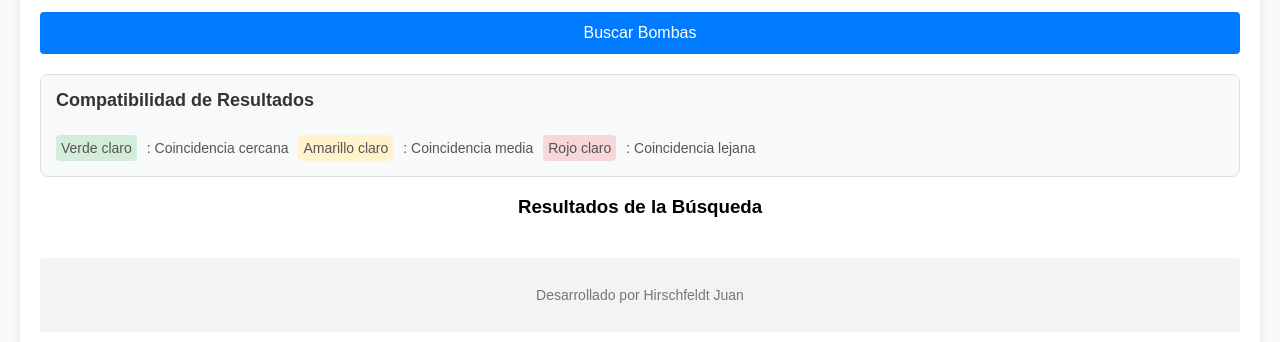
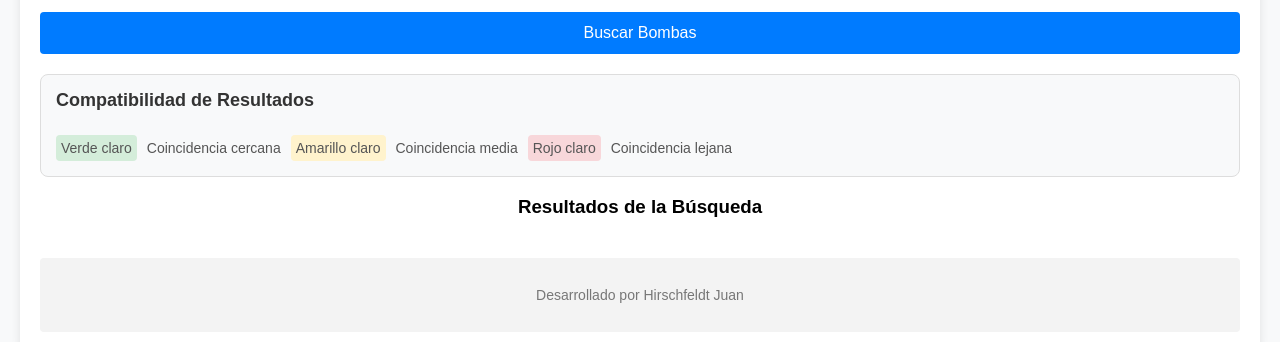
Before and after one commit to Hirschjuan/ssb-mspatagonia, a plain HTML site: page index.html in a window 1280 px wide. Shown: the part 222-564 px from the top of the page. Drawn offline with nearby package versions, Linux system fonts and the light colour scheme.

Commit message:
index.html

```diff
--- a/index.html
+++ b/index.html
@@ -33,9 +33,9 @@
         <div class="compatibilidad-info">
             <h4>Compatibilidad de Resultados</h4>
             <p>
-                <span style="background-color: #d4edda;">Verde claro</span>: Coincidencia cercana<br>
-                <span style="background-color: #fff3cd;">Amarillo claro</span>: Coincidencia media<br>
-                <span style="background-color: #f8d7da;">Rojo claro</span>: Coincidencia lejana
+                <span style="background-color: #d4edda;">Verde claro</span> Coincidencia cercana<br>
+                <span style="background-color: #fff3cd;">Amarillo claro</span> Coincidencia media<br>
+                <span style="background-color: #f8d7da;">Rojo claro</span> Coincidencia lejana
             </p>
         </div>
 
```
